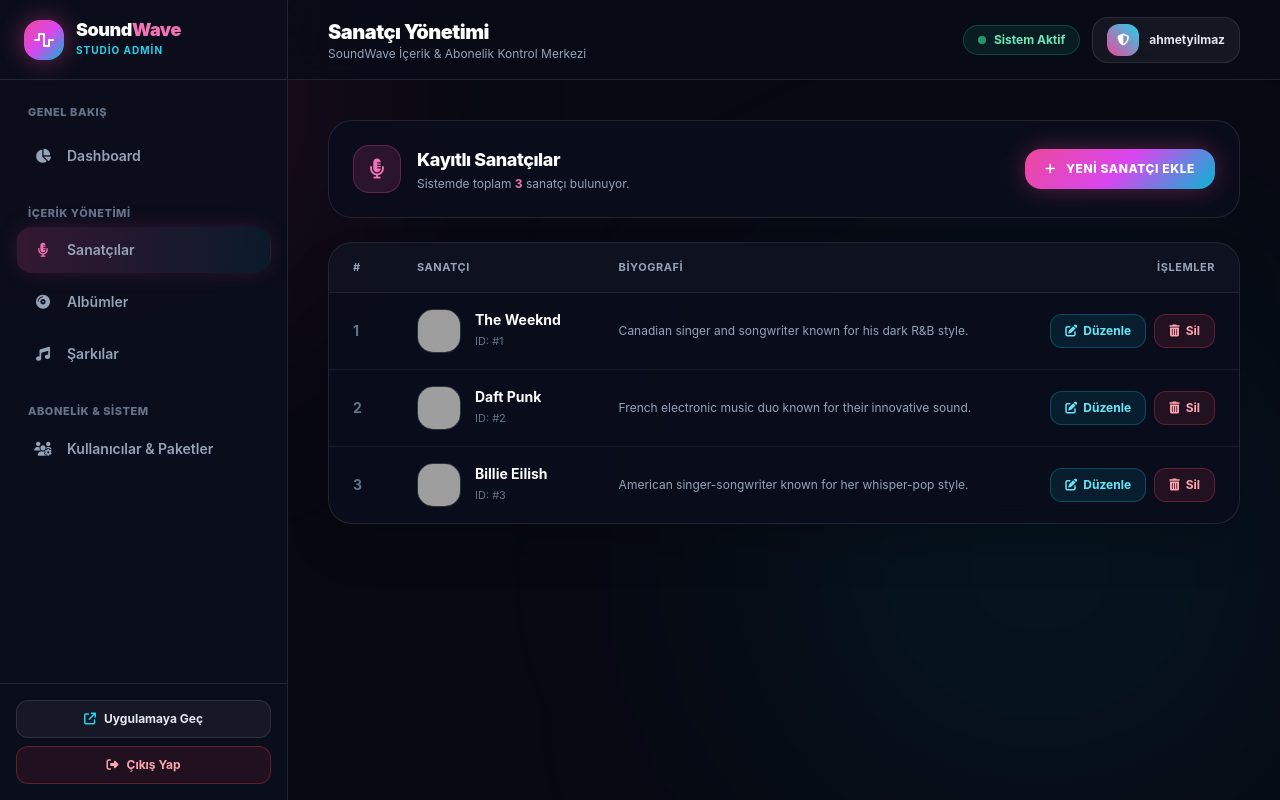
After one commit to ComputerUni/SoundWave, an ASP.NET Core app: page /Admin/Artist in a window 1280 px wide. The commit adds this page. Run offline with ASP.NET Core 8, Linux system fonts and the light colour scheme; a user stored in the database is signed in; data comes from the database, SQL or seed files in the repository; some libraries are stand-ins or nearby versions; grey boxes are pictures that could not be loaded.

Commit message:
feat(admin): modularize admin layout partials and implement Artist index view

```diff
--- a/SoundWave/SoundWave.WebUI/Areas/Admin/Controllers/AlbumController.cs
+++ b/SoundWave/SoundWave.WebUI/Areas/Admin/Controllers/AlbumController.cs
@@ -1,11 +1,15 @@
+using Microsoft.AspNetCore.Authorization;
 using Microsoft.AspNetCore.Mvc;
 using Microsoft.AspNetCore.Mvc.Rendering;
 using SoundWave.Business.Services.Abstract;
 using SoundWave.DTO.AlbumDtos;
+using SoundWave.WebUI.Constants;
 
 namespace SoundWave.WebUI.Areas.Admin.Controllers
 {
-    public class AlbumController(IAlbumService _albumService, IArtistService _artistService) : BaseAdminController
+    [Area(AppRoles.Admin)]
+    [Authorize(Roles = AppRoles.Admin)]
+    public class AlbumController(IAlbumService _albumService, IArtistService _artistService) : Controller
     {
         private async Task GetArtists()
         {
--- a/SoundWave/SoundWave.WebUI/Areas/Admin/Controllers/SongController.cs
+++ b/SoundWave/SoundWave.WebUI/Areas/Admin/Controllers/SongController.cs
@@ -1,3 +1,4 @@
+using Microsoft.AspNetCore.Authorization;
 using Microsoft.AspNetCore.Mvc;
 using Microsoft.AspNetCore.Mvc.Rendering;
 using SoundWave.Business.Services.Abstract;
@@ -5,10 +6,13 @@ using SoundWave.Business.Services.Concrete;
 using SoundWave.DTO.AlbumDtos;
 using SoundWave.DTO.SongDtos;
 using SoundWave.Entity.Enums;
+using SoundWave.WebUI.Constants;
 
 namespace SoundWave.WebUI.Areas.Admin.Controllers
 {
-    public class SongController(ISongService _songService, IAlbumService _albumService) : BaseAdminController
+    [Area(AppRoles.Admin)]
+    [Authorize(Roles = AppRoles.Admin)]
+    public class SongController(ISongService _songService, IAlbumService _albumService) : Controller
     {
         private async Task GetAlbums()
         {
--- /dev/null
+++ b/SoundWave/SoundWave.WebUI/Areas/Admin/Views/Artist/Index.cshtml
@@ -0,0 +1,127 @@
+@using SoundWave.DTO.ArtistDtos
+@model List<ResultArtistDto>
+@{
+    Layout = "~/Areas/Admin/Views/Shared/_AdminLayout.cshtml";
+    ViewData["Title"] = "Sanatçı Yönetimi";
+    int count = 0;
+}
+
+<div class="space-y-6">
+    <!-- Üst Özet & Yeni Ekleme Barı -->
+    <div class="flex flex-col sm:flex-row sm:items-center justify-between gap-4 p-6 rounded-3xl bg-[#0b0e1c]/90 border border-white/10 backdrop-blur-xl">
+        <div class="flex items-center gap-4">
+            <div class="w-12 h-12 rounded-2xl bg-pink-500/15 border border-pink-500/30 flex items-center justify-center text-pink-400">
+                <i class="fa-solid fa-microphone-lines text-xl"></i>
+            </div>
+            <div>
+                <h2 class="text-lg font-extrabold text-white tracking-tight">Kayıtlı Sanatçılar</h2>
+                <p class="text-xs text-slate-400 mt-0.5">
+                    Sistemde toplam <span class="text-pink-400 font-bold">@(Model?.Count ?? 0)</span> sanatçı bulunuyor.
+                </p>
+            </div>
+        </div>
+
+        <a asp-area="Admin" asp-controller="Artist" asp-action="CreateArtist"
+           class="btn-gradient inline-flex items-center justify-center gap-2.5 px-5 py-3 rounded-2xl text-xs font-extrabold uppercase tracking-wider text-white shadow-[0_0_25px_rgba(236,72,153,0.35)] hover:opacity-95 transition-all">
+            <i class="fa-solid fa-plus"></i>
+            <span>Yeni Sanatçı Ekle</span>
+        </a>
+    </div>
+
+    <!-- Sanatçı Tablosu -->
+    <div class="rounded-3xl bg-[#0b0e1c]/90 border border-white/10 backdrop-blur-xl overflow-hidden shadow-2xl">
+        @if (Model != null && Model.Any())
+        {
+            <div class="overflow-x-auto">
+                <table class="w-full text-left border-collapse">
+                    <thead>
+                        <tr class="border-b border-white/10 bg-white/[0.02] text-[11px] font-extrabold uppercase tracking-wider text-slate-400">
+                            <th class="py-4 px-6 w-16">#</th>
+                            <th class="py-4 px-6">Sanatçı</th>
+                            <th class="py-4 px-6">Biyografi</th>
+                            <th class="py-4 px-6 text-right">İşlemler</th>
+                        </tr>
+                    </thead>
+                    <tbody class="divide-y divide-white/[0.06] text-sm">
+                        @foreach (var item in Model)
+                        {
+                            count++;
+                            <tr class="hover:bg-white/[0.03] transition-colors group">
+                                <td class="py-4 px-6 font-bold text-slate-500">
+                                    @count
+                                </td>
+
+                                <td class="py-4 px-6">
+                                    <div class="flex items-center gap-3.5">
+                                        @if (!string.IsNullOrWhiteSpace(item.ImageUrl))
+                                        {
+                                            <img src="@item.ImageUrl" alt="@item.Name"
+                                                 class="w-11 h-11 rounded-2xl object-cover border border-white/15 shrink-0" />
+                                        }
+                                        else
+                                        {
+                                            <div class="w-11 h-11 rounded-2xl bg-gradient-to-tr from-pink-500/20 to-cyan-400/20 border border-white/10 flex items-center justify-center text-pink-400 font-black shrink-0">
+                                                @item.Name?.Substring(0, 1).ToUpper()
+                                            </div>
+                                        }
+                                        <div>
+                                            <span class="font-bold text-white group-hover:text-pink-300 transition-colors block">
+                                                @item.Name
+                                            </span>
+                                            <span class="text-[11px] text-slate-500">ID: #@item.Id</span>
+                                        </div>
+                                    </div>
+                                </td>
+
+                                <td class="py-4 px-6 text-slate-400 max-w-md">
+                                    @if (!string.IsNullOrWhiteSpace(item.Bio))
+                                    {
+                                        <p class="line-clamp-2 text-xs leading-relaxed">@item.Bio</p>
+                                    }
+                                    else
+                                    {
+                                        <span class="text-xs italic text-slate-600">Biyografi eklenmemiş</span>
+                                    }
+                                </td>
+
+                                <td class="py-4 px-6">
+                                    <div class="flex items-center justify-end gap-2">
+                                        <a asp-area="Admin" asp-controller="Artist" asp-action="UpdateArtist" asp-route-id="@item.Id"
+                                           class="inline-flex items-center gap-1.5 px-3.5 py-2 rounded-xl bg-cyan-500/10 hover:bg-cyan-500/20 border border-cyan-500/30 text-cyan-300 text-xs font-bold transition-all">
+                                            <i class="fa-solid fa-pen-to-square"></i>
+                                            <span>Düzenle</span>
+                                        </a>
+
+                                        <a asp-area="Admin" asp-controller="Artist" asp-action="DeleteArtist" asp-route-id="@item.Id"
+                                           onclick="return confirm('@item.Name adlı sanatçıyı silmek istediğinize emin misiniz?');"
+                                           class="inline-flex items-center gap-1.5 px-3.5 py-2 rounded-xl bg-rose-500/10 hover:bg-rose-500/20 border border-rose-500/30 text-rose-300 text-xs font-bold transition-all">
+                                            <i class="fa-solid fa-trash-can"></i>
+                                            <span>Sil</span>
+                                        </a>
+                                    </div>
+                                </td>
+                            </tr>
+                        }
+                    </tbody>
+                </table>
+            </div>
+        }
+        else
+        {
+            <div class="py-16 px-6 text-center">
+                <div class="w-16 h-16 rounded-3xl bg-white/[0.04] border border-white/10 flex items-center justify-center text-slate-500 mx-auto mb-4">
+                    <i class="fa-solid fa-microphone-slash text-2xl"></i>
+                </div>
+                <h3 class="text-base font-bold text-white">Henüz Sanatçı Eklenmemiş</h3>
+                <p class="text-xs text-slate-400 mt-1 max-w-sm mx-auto">
+                    Platforma albüm ve şarkı eklemeye başlamak için ilk sanatçınızı oluşturun.
+                </p>
+                <a asp-area="Admin" asp-controller="Artist" asp-action="CreateArtist"
+                   class="btn-gradient inline-flex items-center gap-2 px-5 py-2.5 rounded-xl text-xs font-bold text-white mt-5">
+                    <i class="fa-solid fa-plus"></i>
+                    <span>İlk Sanatçıyı Ekle</span>
+                </a>
+            </div>
+        }
+    </div>
+</div>
--- /dev/null
+++ b/SoundWave/SoundWave.WebUI/Areas/Admin/Views/Shared/Partials/_AdminNavbarPartial.cshtml
@@ -0,0 +1,33 @@
+<header class="h-20 px-6 lg:px-10 border-b border-white/10 bg-[#090c18]/80 backdrop-blur-xl sticky top-0 z-20 flex items-center justify-between gap-4">
+    <div class="flex items-center gap-4">
+        <button type="button" onclick="toggleAdminSidebar()"
+                class="lg:hidden w-10 h-10 rounded-xl bg-white/[0.06] border border-white/10 flex items-center justify-center text-slate-200 hover:border-pink-500/40">
+            <i class="fa-solid fa-bars"></i>
+        </button>
+
+        <div>
+            <h1 class="text-lg sm:text-xl font-black text-white tracking-tight">
+                @(ViewData["Title"] ?? "Yönetim Paneli")
+            </h1>
+            <p class="text-xs text-slate-400 hidden sm:block">
+                SoundWave İçerik & Abonelik Kontrol Merkezi
+            </p>
+        </div>
+    </div>
+
+    <div class="flex items-center gap-3">
+        <div class="hidden sm:flex items-center gap-2 px-3.5 py-1.5 rounded-full bg-emerald-500/10 border border-emerald-500/30 text-emerald-300 text-xs font-bold">
+            <span class="w-2 h-2 rounded-full bg-emerald-400 animate-pulse"></span>
+            <span>Sistem Aktif</span>
+        </div>
+
+        <div class="flex items-center gap-2.5 px-3.5 py-1.5 rounded-2xl bg-white/[0.05] border border-white/10">
+            <div class="w-8 h-8 rounded-xl bg-gradient-to-tr from-pink-500 to-cyan-400 flex items-center justify-center text-xs font-black text-white">
+                <i class="fa-solid fa-shield-halved"></i>
+            </div>
+            <span class="text-xs font-bold text-slate-200">
+                @(User.Identity?.Name ?? "Admin")
+            </span>
+        </div>
+    </div>
+</header>
--- /dev/null
+++ b/SoundWave/SoundWave.WebUI/Areas/Admin/Views/Shared/Partials/_AdminSidebarPartial.cshtml
@@ -0,0 +1,90 @@
+@{
+    var currentController = ViewContext.RouteData.Values["controller"]?.ToString() ?? "";
+}
+
+<div id="sidebar-backdrop" onclick="toggleAdminSidebar()"
+     class="fixed inset-0 bg-black/70 backdrop-blur-sm z-30 hidden lg:hidden"></div>
+
+<aside id="admin-sidebar"
+       class="fixed lg:sticky top-0 left-0 z-40 h-screen w-72 shrink-0 bg-[#0b0e1c]/95 border-r border-white/10 backdrop-blur-xl flex flex-col transition-transform duration-300 -translate-x-full lg:translate-x-0">
+
+    <div class="h-20 px-6 flex items-center justify-between border-b border-white/10">
+        <a asp-area="Admin" asp-controller="Dashboard" asp-action="Index" class="flex items-center gap-3 group">
+            <div class="w-10 h-10 rounded-2xl btn-gradient flex items-center justify-center text-white shadow-[0_0_25px_rgba(236,72,153,0.45)] group-hover:scale-105 transition-transform">
+                <i class="fa-solid fa-wave-square text-base"></i>
+            </div>
+            <div>
+                <span class="text-lg font-black tracking-tight text-white block leading-none">
+                    Sound<span class="text-pink-400">Wave</span>
+                </span>
+                <span class="text-[10px] font-bold uppercase tracking-widest text-cyan-400 mt-1 block">
+                    Studio Admin
+                </span>
+            </div>
+        </a>
+
+        <button type="button" onclick="toggleAdminSidebar()" class="lg:hidden text-slate-400 hover:text-white p-2">
+            <i class="fa-solid fa-xmark text-lg"></i>
+        </button>
+    </div>
+
+    <nav class="flex-1 px-4 py-6 space-y-1.5 overflow-y-auto">
+        <p class="px-3 text-[11px] font-extrabold uppercase tracking-wider text-slate-500 mb-3">
+            Genel Bakış
+        </p>
+
+        <a asp-area="Admin" asp-controller="Dashboard" asp-action="Index"
+           class="flex items-center gap-3.5 px-4 py-3 rounded-2xl border border-transparent text-sm font-semibold text-slate-400 hover:text-white hover:bg-white/[0.05] transition-all @(currentController == "Dashboard" ? "sidebar-active" : "")">
+            <i class="fa-solid fa-chart-pie w-5 text-center @(currentController == "Dashboard" ? "text-pink-400" : "text-slate-400")"></i>
+            <span>Dashboard</span>
+        </a>
+
+        <p class="px-3 pt-5 text-[11px] font-extrabold uppercase tracking-wider text-slate-500 mb-3">
+            İçerik Yönetimi
+        </p>
+
+        <a asp-area="Admin" asp-controller="Artist" asp-action="Index"
+           class="flex items-center gap-3.5 px-4 py-3 rounded-2xl border border-transparent text-sm font-semibold text-slate-400 hover:text-white hover:bg-white/[0.05] transition-all @(currentController == "Artist" ? "sidebar-active" : "")">
+            <i class="fa-solid fa-microphone-lines w-5 text-center @(currentController == "Artist" ? "text-pink-400" : "text-slate-400")"></i>
+            <span>Sanatçılar</span>
+        </a>
+
+        <a asp-area="Admin" asp-controller="Album" asp-action="Index"
+           class="flex items-center gap-3.5 px-4 py-3 rounded-2xl border border-transparent text-sm font-semibold text-slate-400 hover:text-white hover:bg-white/[0.05] transition-all @(currentController == "Album" ? "sidebar-active" : "")">
+            <i class="fa-solid fa-compact-disc w-5 text-center @(currentController == "Album" ? "text-cyan-400" : "text-slate-400")"></i>
+            <span>Albümler</span>
+        </a>
+
+        <a asp-area="Admin" asp-controller="Song" asp-action="Index"
+           class="flex items-center gap-3.5 px-4 py-3 rounded-2xl border border-transparent text-sm font-semibold text-slate-400 hover:text-white hover:bg-white/[0.05] transition-all @(currentController == "Song" ? "sidebar-active" : "")">
+            <i class="fa-solid fa-music w-5 text-center @(currentController == "Song" ? "text-fuchsia-400" : "text-slate-400")"></i>
+            <span>Şarkılar</span>
+        </a>
+
+        <p class="px-3 pt-5 text-[11px] font-extrabold uppercase tracking-wider text-slate-500 mb-3">
+            Abonelik & Sistem
+        </p>
+
+        <a asp-area="Admin" asp-controller="User" asp-action="Index"
+           class="flex items-center gap-3.5 px-4 py-3 rounded-2xl border border-transparent text-sm font-semibold text-slate-400 hover:text-white hover:bg-white/[0.05] transition-all @(currentController == "User" ? "sidebar-active" : "")">
+            <i class="fa-solid fa-users-gear w-5 text-center @(currentController == "User" ? "text-amber-400" : "text-slate-400")"></i>
+            <span>Kullanıcılar & Paketler</span>
+        </a>
+    </nav>
+
+    <div class="p-4 border-t border-white/10 space-y-2">
+        <a asp-controller="Music" asp-action="Discover"
+           class="w-full flex items-center justify-center gap-2 px-4 py-2.5 rounded-xl bg-white/[0.05] hover:bg-white/[0.1] border border-white/10 text-xs font-bold text-slate-200 transition-all">
+            <i class="fa-solid fa-arrow-up-right-from-square text-cyan-400"></i>
+            <span>Uygulamaya Geç</span>
+        </a>
+
+        <form asp-controller="Auth" asp-action="Logout" method="post">
+            <button type="submit"
+                    class="w-full flex items-center justify-center gap-2 px-4 py-2.5 rounded-xl bg-rose-500/10 hover:bg-rose-500/20 border border-rose-500/30 text-xs font-bold text-rose-300 transition-all">
+                <i class="fa-solid fa-right-from-bracket"></i>
+                <span>Çıkış Yap</span>
+            </button>
+        </form>
+    </div>
+</aside>
--- a/SoundWave/SoundWave.WebUI/Areas/Admin/Views/Shared/_AdminLayout.cshtml
+++ b/SoundWave/SoundWave.WebUI/Areas/Admin/Views/Shared/_AdminLayout.cshtml
@@ -0,0 +1,81 @@
+<!DOCTYPE html>
+<html lang="tr" class="dark">
+<head>
+    <meta charset="utf-8" />
+    <meta name="viewport" content="width=device-width, initial-scale=1.0" />
+    <title>@ViewData["Title"] - SoundWave Studio Admin</title>
+
+    <script src="https://cdn.tailwindcss.com"></script>
+    <link rel="stylesheet" href="~/lib/font-awesome/css/all.min.css" />
+
+    <style>
+        body {
+            background-color: #070912;
+            color: #e2e8f0;
+            font-family: 'Inter', system-ui, -apple-system, sans-serif;
+        }
+
+        .btn-gradient {
+            background: linear-gradient(135deg, #ec4899 0%, #d946ef 50%, #06b6d4 100%);
+        }
+
+        .sidebar-active {
+            background: linear-gradient(90deg, rgba(236, 72, 153, 0.18) 0%, rgba(6, 182, 212, 0.08) 100%);
+            border-color: rgba(236, 72, 153, 0.45);
+            color: #ffffff;
+            box-shadow: 0 0 25px -5px rgba(236, 72, 153, 0.25);
+        }
+
+        ::-webkit-scrollbar {
+            width: 6px;
+            height: 6px;
+        }
+
+        ::-webkit-scrollbar-track {
+            background: #070912;
+        }
+
+        ::-webkit-scrollbar-thumb {
+            background: rgba(255, 255, 255, 0.12);
+            border-radius: 9999px;
+        }
+
+        ::-webkit-scrollbar-thumb:hover {
+            background: rgba(236, 72, 153, 0.5);
+        }
+    </style>
+    @await RenderSectionAsync("Styles", required: false)
+</head>
+<body class="min-h-screen flex bg-[#070912] text-slate-200 selection:bg-pink-500/30 selection:text-pink-200 overflow-x-hidden">
+
+    <div class="fixed inset-0 -z-10 pointer-events-none overflow-hidden">
+        <div class="absolute -top-32 -left-32 w-[28rem] h-[28rem] rounded-full bg-pink-600/15 blur-[130px]"></div>
+        <div class="absolute bottom-0 right-0 w-[30rem] h-[30rem] rounded-full bg-cyan-500/10 blur-[140px]"></div>
+    </div>
+
+    <partial name="Partials/_AdminSidebarPartial" />
+
+    <div class="flex-1 flex flex-col min-w-0">
+
+        <partial name="Partials/_AdminNavbarPartial" />
+
+        <main class="flex-1 p-6 lg:p-10">
+            @RenderBody()
+        </main>
+
+    </div>
+
+    <script>
+        function toggleAdminSidebar() {
+            const sidebar = document.getElementById('admin-sidebar');
+            const backdrop = document.getElementById('sidebar-backdrop');
+            if (!sidebar || !backdrop) return;
+
+            sidebar.classList.toggle('-translate-x-full');
+            backdrop.classList.toggle('hidden');
+        }
+    </script>
+
+    @await RenderSectionAsync("Scripts", required: false)
+</body>
+</html>
--- /dev/null
+++ b/SoundWave/SoundWave.WebUI/Areas/Admin/Views/_ViewStart.cshtml
@@ -0,0 +1,3 @@
+@{
+    Layout = "_Layout";
+}
```
Also changed, not shown: SoundWave/SoundWave.WebUI/Areas/Admin/Controllers/ArtistController.cs (+5 -2 lines), SoundWave/SoundWave.WebUI/Areas/Admin/Controllers/BaseAdminController.cs (deleted, +0 -13 lines).
